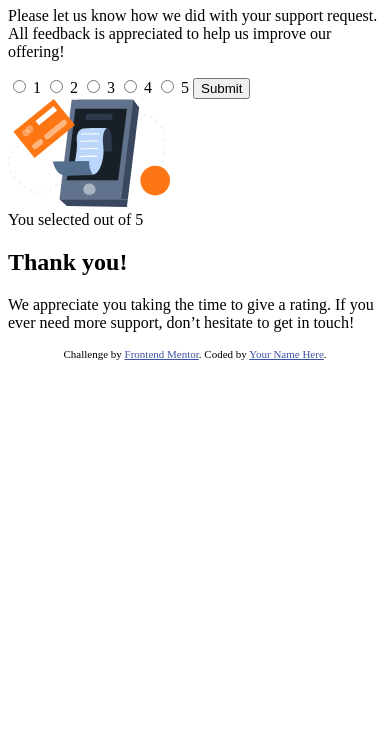
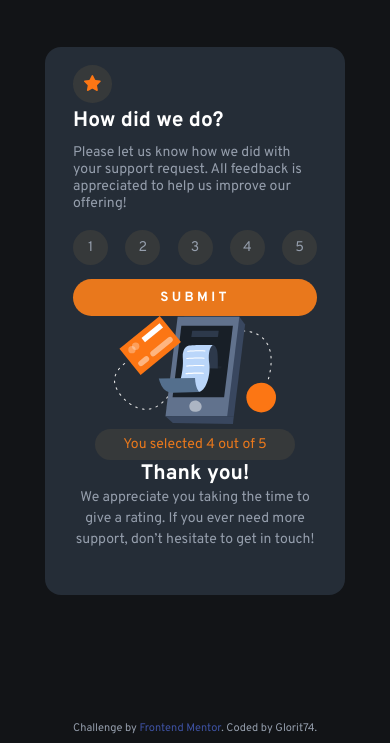
Before and after one commit to Glorit74/interactive-rating-component-main, a plain HTML site: page index.html in a window 390 px wide. Shown: the part 101-844 px from the top of the page. Drawn offline with Linux system fonts and the light colour scheme; files that its build step writes are made by us from their sources.

Commit message:
css mobile

```diff
--- a/design/style.css
+++ /dev/null
@@ -1,7 +0,0 @@
-.attribution {
-  font-size: 11px;
-  text-align: center;
-}
-.attribution a {
-  color: hsl(228, 45%, 44%);
-}
--- a/index.html
+++ b/index.html
@@ -20,29 +20,34 @@
   </head>
   <body id="root">
     <main class="container">
+      <section class="rate_container">
         <div class="star"><img src="/images/icon-star.svg" alt="star" /></div>
         <h1>How did we do?</h1>
         <p>
-        Please let us know how we did with your support request. All feedback is
-        appreciated to help us improve our offering!
+          Please let us know how we did with your support request. All feedback
+          is appreciated to help us improve our offering!
         </p>
         <form id="vote">
+          <div class="radio">
             <input type="radio" name="rate" id="rate_1" value="1" />
             <label for="rate_1">1</label>
             <input type="radio" name="rate" id="rate_2" value="2" />
             <label for="rate_2">2</label>
             <input type="radio" name="rate" id="rate_3" value="3" />
             <label for="rate_3">3</label>
-        <input type="radio" name="rate" id="nuber_4" value="4" />
+            <input type="radio" name="rate" id="rate_4" value="4" />
             <label for="rate_4">4</label>
             <input type="radio" name="rate" id="rate_5" value="5" />
             <label for="rate_5">5</label>
+          </div>
           <button onClick="">Submit</button>
         </form>
+      </section>
 
       <!-- Rating state end -->
 
       <!-- Thank you state start -->
+      <section class="thank_container">
         <div class="thank">
           <img
             src="/images/illustration-thank-you.svg"
@@ -51,7 +56,7 @@
         </div>
         <header>
           You selected
-        <span id="myRate"></span>
+          <span id="myRate">4</span>
           out of 5
         </header>
         <h2>Thank you!</h2>
@@ -59,6 +64,7 @@
           We appreciate you taking the time to give a rating. If you ever need
           more support, don’t hesitate to get in touch!
         </p>
+      </section>
     </main>
     <!-- Thank you state end -->
 
@@ -66,7 +72,7 @@
       Challenge by
       <a href="https://www.frontendmentor.io?ref=challenge" target="_blank"
         >Frontend Mentor</a
-      >. Coded by <a href="#">Your Name Here</a>.
+      >. Coded by Glorit74.
     </footer>
   </body>
 </html>
--- /dev/null
+++ b/style.css
@@ -0,0 +1,164 @@
+* {
+  margin: 0;
+  padding: 0;
+  border: 0;
+  outline: none;
+  box-sizing: border-box;
+
+  background: transparent;
+
+  font-family: inherit;
+
+  text-decoration: none;
+}
+
+img {
+  border: none;
+}
+
+button {
+  cursor: pointer;
+  color: inherit;
+}
+
+:root {
+  --clr-bg: hsl(216, 12%, 8%);
+  --clr-dark: hsl(213, 19%, 18%);
+  --clr-medium: hsl(195, 4%, 22%);
+  --clr-light: hsl(217, 12%, 63%);
+  --clr-white: hsl(0, 0%, 100%);
+  --clr-button: hsl(27, 82%, 51%);
+}
+
+body {
+  min-height: 100vh;
+  display: flex;
+  justify-content: center;
+  align-items: center;
+
+  font-family: "Overpass", sans-serif;
+  font-weight: 400;
+  font-size: 14px;
+
+  background-color: var(--clr-bg);
+  color: var(--clr-light);
+}
+
+main {
+  width: 300px;
+  padding: 2em;
+
+  background-color: var(--clr-dark);
+  border-radius: 1rem;
+}
+
+.star {
+  display: inline;
+  background-color: var(--clr-medium);
+  padding: 1em 0.8em 0.5em;
+  border-radius: 90%;
+  margin-bottom: 1.5em;
+}
+
+h1 {
+  color: var(--clr-white);
+  margin: 0.5em 0;
+}
+
+p {
+  margin-bottom: 1.25em;
+}
+
+form {
+  display: flex;
+  flex-direction: column;
+  align-items: center;
+}
+
+.radio {
+  width: 100%;
+  display: flex;
+  flex-direction: row;
+  justify-content: space-between;
+  margin-bottom: 1em;
+}
+
+input[type="radio" i] {
+  display: none;
+}
+
+label {
+  display: flex;
+  justify-content: center;
+  align-items: center;
+  width: 35px;
+  height: 35px;
+
+  background-color: var(--clr-medium);
+  border-radius: 90%;
+}
+
+label:hover {
+  background-color: var(--clr-light);
+  color: var(--clr-white);
+}
+
+input[type="radio"]:checked + label {
+  background-color: var(--clr-button);
+  color: var(--clr-white);
+}
+
+button {
+  width: 100%;
+  background-color: var(--clr-button);
+  color: var(--clr-white);
+
+  border-radius: 2em;
+  padding: 0.75em;
+  text-transform: uppercase;
+  letter-spacing: 0.25em;
+  font-weight: 700;
+}
+
+button:hover,
+:focus {
+  background-color: var(--clr-white);
+  color: var(--clr-button);
+}
+
+.thank_container {
+  display: flex;
+  flex-direction: column;
+  align-items: center;
+  /* justify-content: space-between; */
+}
+header {
+  width: 200px;
+  background-color: var(--clr-medium);
+
+  color: var(--clr-button);
+
+  border-radius: 2em;
+  padding: 0.5em;
+
+  text-align: center;
+}
+
+h2 {
+  color: var(--clr-white);
+}
+
+.thank_container p {
+  text-align: center;
+  line-height: 1.5em;
+}
+
+.attribution {
+  position: absolute;
+  bottom: 8px;
+  font-size: 11px;
+  text-align: center;
+}
+.attribution a {
+  color: hsl(228, 45%, 44%);
+}
```
Lines whose indentation alone changed are shown as unchanged.
